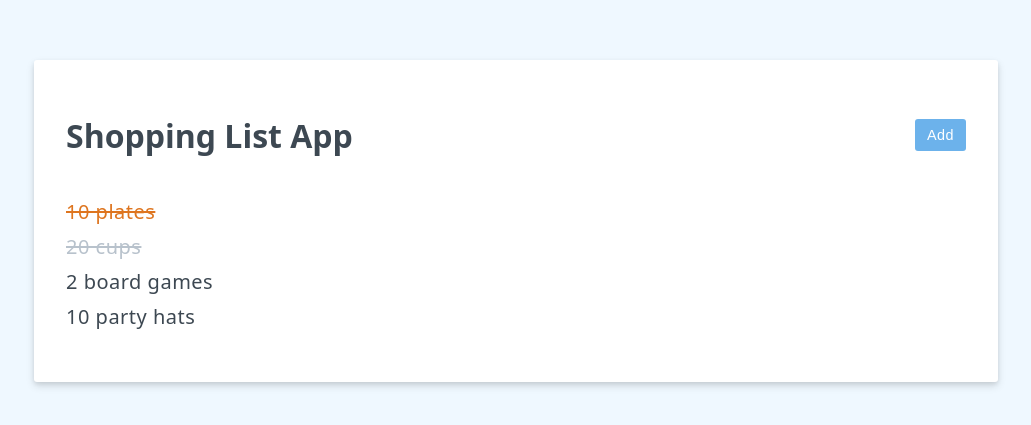
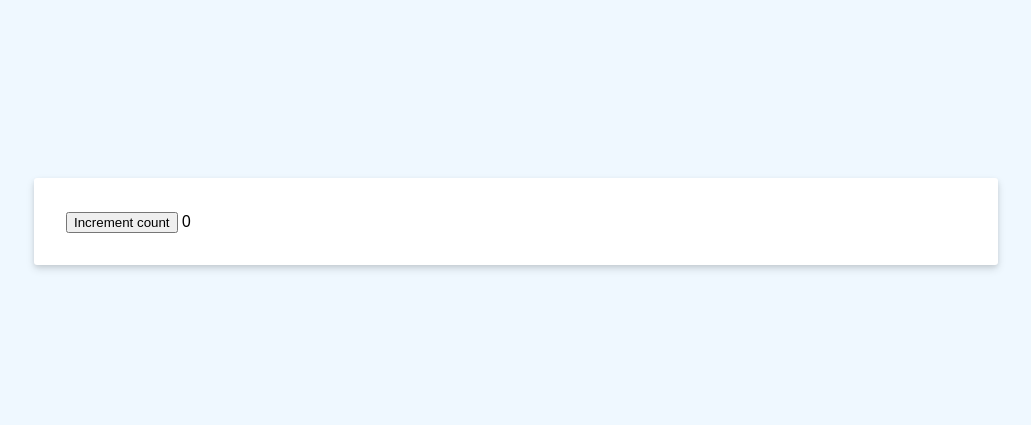
Before and after one commit to galaxymacos/vue-project, a Vue app: page / in a window 1280 px wide. Shown: the part 179-604 px from the top of the page, without its empty margins (124-1155 px from the left). Built offline with nearby package versions, Linux system fonts and the light colour scheme.

Commit message:
Reactivity Fundamentals

```diff
--- /dev/null
+++ b/src/TestReactive.vue
@@ -0,0 +1,15 @@
+<script setup>
+import { ref, reactive } from 'vue'
+const count = ref(0)  // ref can be used to create a reactive variable (both object and primitive)
+const state = reactive({  // reactive only works on objects
+  count: 0
+})
+const increment = () => {
+  state.count++
+}
+</script>
+
+<template>
+  <button @click="increment">Increment count</button>
+  {{ state.count }}
+</template>
--- a/src/main.js
+++ b/src/main.js
@@ -1,6 +1,7 @@
 import { createApp } from 'vue'
 import App from './App.vue'
+import TestReactive from './TestReactive.vue'
 
 import './assets/main.css'
 
-createApp(App).mount('#app')
+createApp(TestReactive).mount('#app')
```
